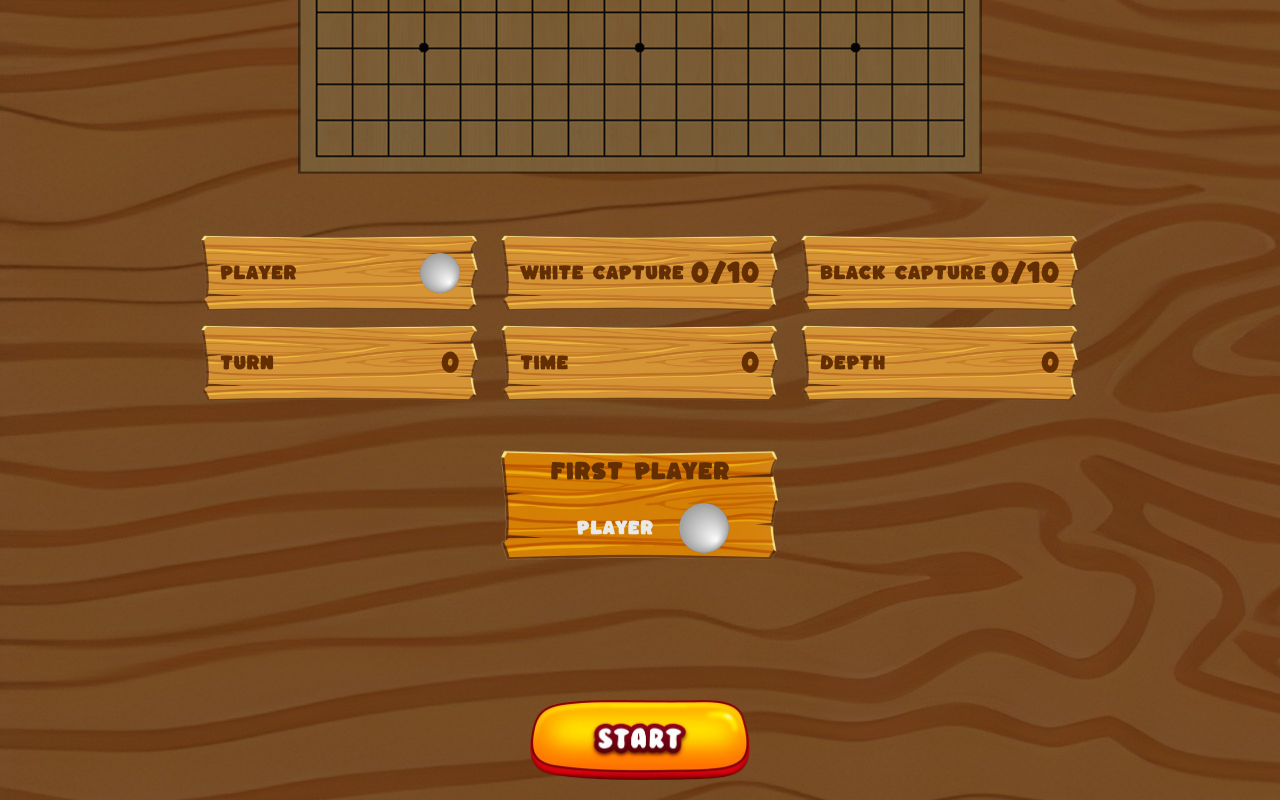
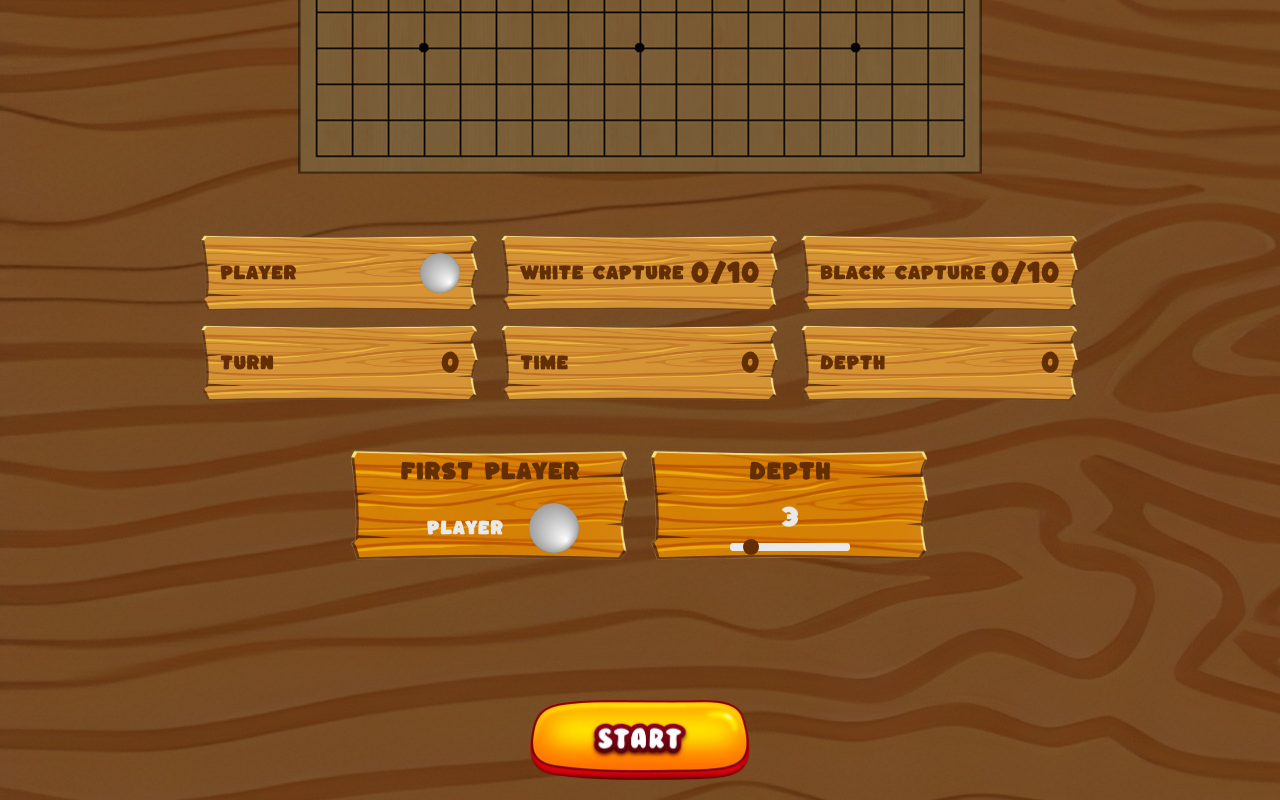
Before and after one commit to Seriots/Gomoku, a React (Create React App) app in the folder front/: page /GameIA in a window 1280 px wide. Shown: the part 500-1300 px from the top of the page. Built offline with nearby package versions, Linux system fonts and the light colour scheme.

Commit message:
ui depth

```diff
--- /dev/null
+++ b/front/src/Game/Components/DepthProp.tsx
@@ -0,0 +1,26 @@
+import './ParamsBar.css';
+
+import Slider from './Slider';
+
+interface DepthPropProps {
+    depth: number,
+    setDepth: React.Dispatch<React.SetStateAction<number>>,
+    gameRunning: boolean,
+}
+
+const DepthProp : React.FC<DepthPropProps> = ({
+    depth,
+    setDepth,
+    gameRunning,
+}) => {
+    return (
+      <div className='info-prop-slider'>
+        <p >{depth}</p>
+        {!gameRunning &&
+          <Slider setter={setDepth} initial={depth} min={2} max={10}/>
+        }
+      </div>
+    );
+}
+
+export default DepthProp;
--- a/front/src/Game/Components/InfoBar.css
+++ b/front/src/Game/Components/InfoBar.css
@@ -90,6 +90,7 @@
     font-size: 24px;
     padding: 0;
     padding-right: 20px;
+    margin: 0;
 }
 
 .info-prop img {
--- a/front/src/Game/Components/ParamsBar.css
+++ b/front/src/Game/Components/ParamsBar.css
@@ -145,3 +145,17 @@
     background-image: url("../../assets/checkBoxTrue.png");
     background-size: 100% 100%;
 }
+
+.info-prop-slider {
+    display: flex;
+    flex-direction: column;
+    align-items: center;
+    padding-bottom: 20px;
+}
+
+.info-prop-slider p {
+    padding-right: 0px;
+    margin-bottom: 10px;
+    color: #e9e9e9;
+    font-size: 22px;
+}
--- /dev/null
+++ b/front/src/Game/Components/Slider.css
@@ -0,0 +1,25 @@
+input[type="range"] {
+  -webkit-appearance: none;
+  width: 90%;
+  height: 8px;
+  background: #e9e9e9;
+  border-radius: 5px;
+  outline: none;
+}
+
+input[type="range"]::-webkit-slider-runnable-track {
+  width: 100%;
+  height: 8px;
+  background: #e9e9e9;
+  border-radius: 5px;
+}
+
+input[type="range"]::-webkit-slider-thumb {
+  -webkit-appearance: none;
+  width: 16px;
+  height: 16px;
+  background: #632f02;
+  border-radius: 50%;
+  cursor: pointer;
+  margin-top: -4px;
+}
--- /dev/null
+++ b/front/src/Game/Components/Slider.tsx
@@ -0,0 +1,23 @@
+import './Slider.css';
+
+interface InfoPropProps {
+    setter: React.Dispatch<React.SetStateAction<number>>,
+    initial: number,
+    min: number,
+    max: number,
+}
+
+const InfoProp : React.FC<InfoPropProps> = ({
+    setter,
+    initial,
+    min,
+    max,
+}) => {
+    return (
+      <input type="range" min={min} max={max} value={initial}
+       onChange={(e) => setter(parseInt(e.target.value))}>
+      </input>
+    );
+}
+
+export default InfoProp;
--- a/front/src/Game/GameIA.tsx
+++ b/front/src/Game/GameIA.tsx
@@ -6,6 +6,7 @@ import ParamsBar from './Components/ParamsBar';
 import './GameStyle.css';
 import StartButton from './Components/StartButton';
 import FirstPlayerProp from './Components/FirstPlayerProp';
+import DepthProp from './Components/DepthProp';
 
 export interface GameInfoInterface {
     currentPlayer: string,
@@ -39,6 +40,7 @@ function GameIA() {
     const [winner, setWinner] = useState('');
     const [gameInfo, setGameInfo] = useState(GameInWhite);
     const [firstPlayer, setFirstPlayer] = useState('white');
+    const [depth, setDepth] = useState(3);
     const firstPlayerRef = useRef(firstPlayer);
 
     useEffect(() => {
@@ -51,10 +53,11 @@ function GameIA() {
 
     return (
         <div className='gameIA-master'>
-            <ParamsBar labels={['First Player', 'second']}>
+            <ParamsBar labels={['First Player', 'Depth']}>
                 <FirstPlayerProp firstPlayer={firstPlayer} setFirstPlayer={setFirstPlayer} gameRunning={gameRunning} />
+                <DepthProp depth={depth} setDepth={setDepth} gameRunning={gameRunning} />
             </ParamsBar>
-            <InfoBar gameInfo={gameInfo}/>
+            <InfoBar gameInfo={gameInfo} />
             <Board IAMode={true} gameRunning={gameRunning} setGameRunning={setGameRunning} setWinner={setWinner} gameInfo={gameInfo} setGameInfo={setGameInfo} firstPlayer={firstPlayerRef}/>
             <BoardShadow gameRunning={gameRunning} winner={winner} setWinner={setWinner}/>
             <StartButton gameRunning={gameRunning} setGameRunning={setGameRunning} />
--- a/front/src/Game/GamePlayer.tsx
+++ b/front/src/Game/GamePlayer.tsx
@@ -7,6 +7,7 @@ import StartButton from "./Components/StartButton";
 import { GameInfoInterface } from "./GameIA";
 import ActivateHintProp from "./Components/ActivateHintProp";
 import './GameStyle.css';
+import DepthProp from "./Components/DepthProp";
 
 const GameIn: GameInfoInterface = {
     currentPlayer: 'white',
@@ -23,6 +24,7 @@ function GameIA() {
     const [gameInfo, setGameInfo] = useState(GameIn);
     const [activateHintP1, setActivateHintP1] = useState(false);
     const [activateHintP2, setActivateHintP2] = useState(false);
+    const [depth, setDepth] = useState(5);
     const firstPlayerRef = useRef('white');
 
     useEffect(() => {
@@ -34,11 +36,12 @@ function GameIA() {
 
     return (
         <div className='gameIA-master'>
-            <ParamsBar labels={['Hint Player 1', 'Hint Player 2']}>
+            <ParamsBar labels={['Hint Player 1', 'Hint Player 2', 'Depth']}>
                 <ActivateHintProp activateHint={activateHintP1} setActivateHint={setActivateHintP1} gameRunning={gameRunning} id='1' />
                 <ActivateHintProp activateHint={activateHintP2} setActivateHint={setActivateHintP2} gameRunning={gameRunning} id='2' />
+                <DepthProp depth={depth} setDepth={setDepth} gameRunning={gameRunning} />
             </ParamsBar>
-            <InfoBar gameInfo={gameInfo}/>
+            <InfoBar gameInfo={gameInfo} />
             <Board IAMode={false} gameRunning={gameRunning} setGameRunning={setGameRunning} setWinner={setWinner} gameInfo={gameInfo} setGameInfo={setGameInfo} firstPlayer={firstPlayerRef} activateHintP1={activateHintP1} activateHintP2={activateHintP2}/>
             <BoardShadow gameRunning={gameRunning} winner={winner} setWinner={setWinner}/>
             <StartButton gameRunning={gameRunning} setGameRunning={setGameRunning} />
```
Also changed, not shown: front/src/Game/Components/InfoBar.tsx (line endings or trailing spaces), front/src/Game/Components/InfoProp.tsx (line endings or trailing spaces).
